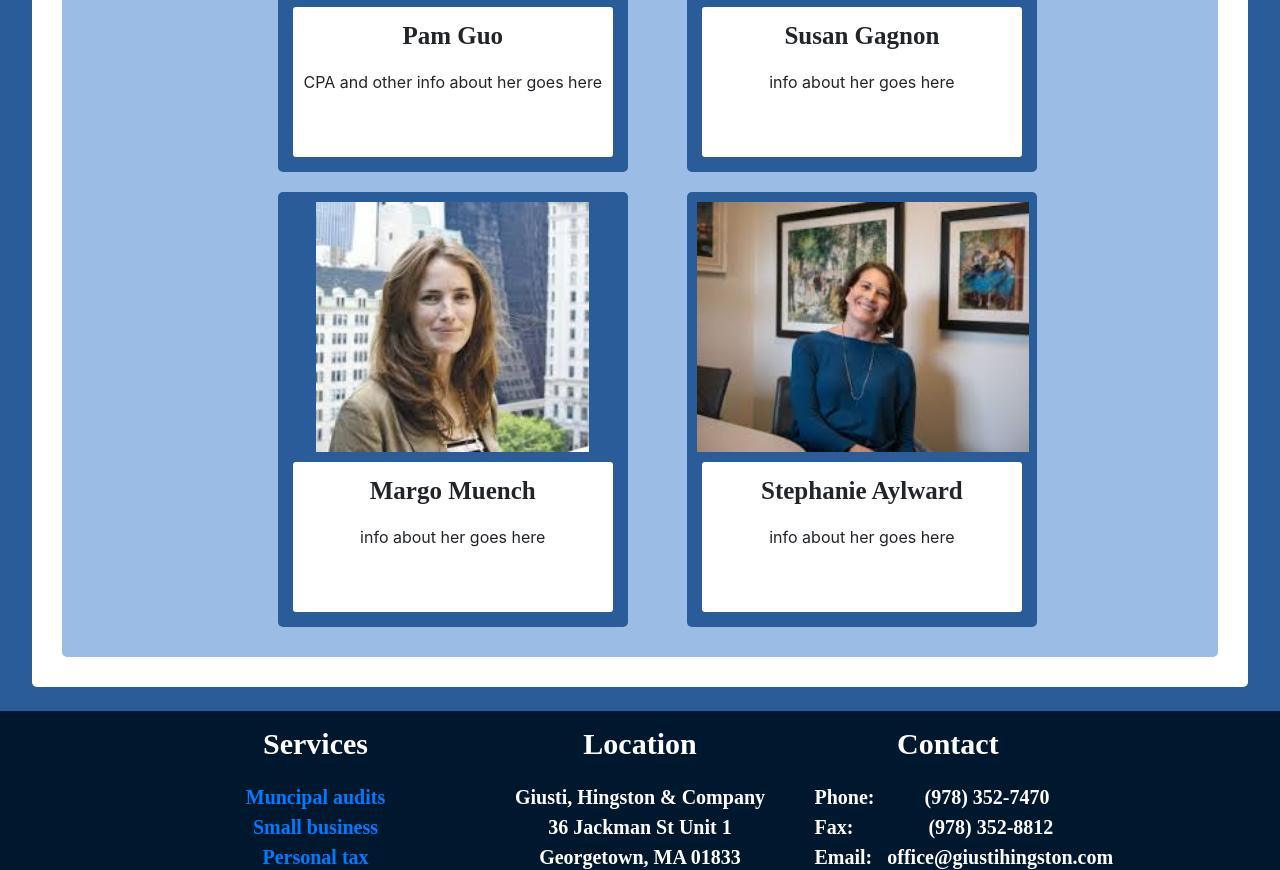
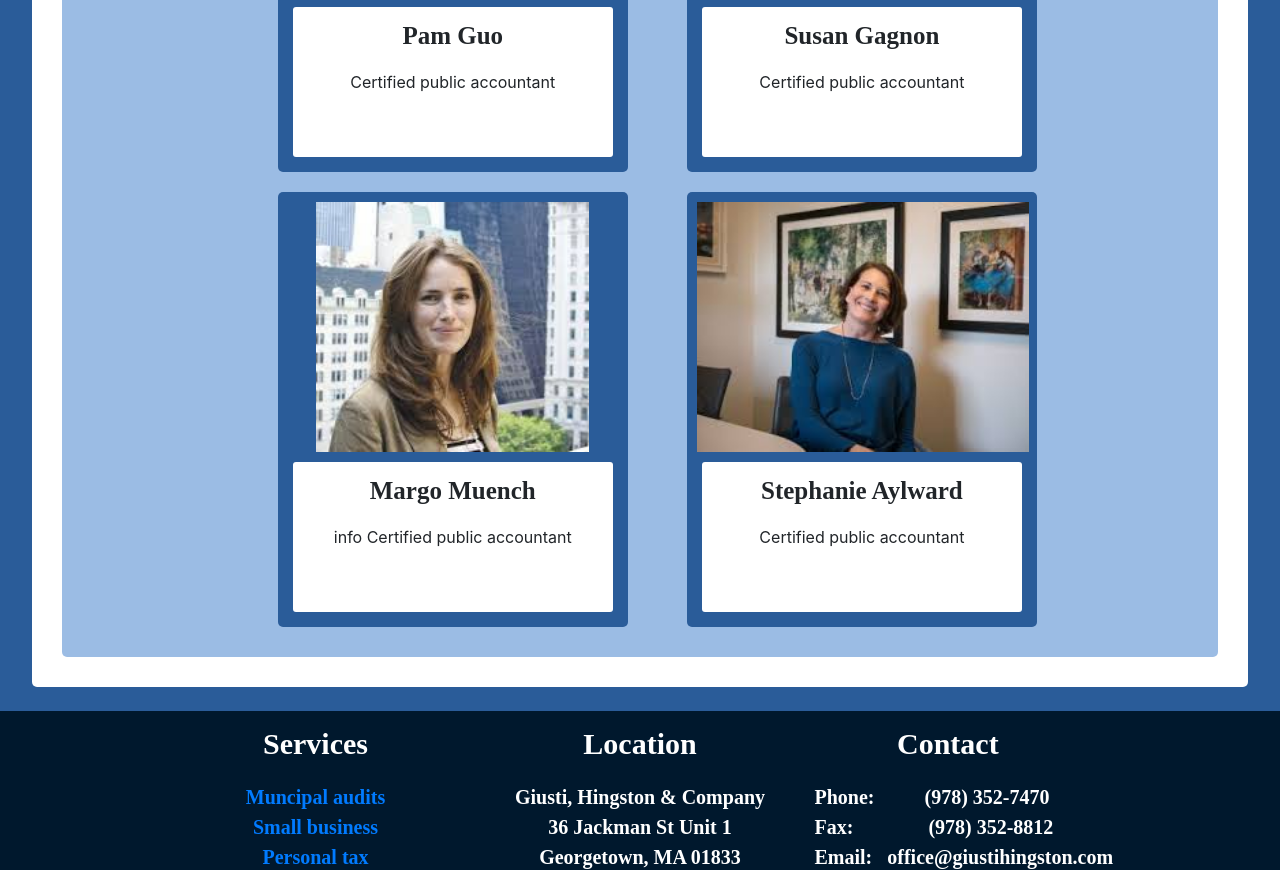
Before and after one commit to joeGiusti/GiustiHingstonSample, a plain HTML site: page aboutUs.html in a window 1280 px wide. Shown: the part 1270-2140 px from the top of the page. Drawn offline with nearby package versions, Linux system fonts and the light colour scheme.

Commit message:
updated descriptions

```diff
--- a/aboutUs.html
+++ b/aboutUs.html
@@ -71,7 +71,7 @@
         </div>
         <div class="nameCardText">
           <p style="font-weight:bold; font-size:25px; font-family:times new roman;">Pam Guo</p>
-          <p>CPA and other info about her goes here</p>
+          <p>Certified public accountant</p>
 
         </div>
       </div>
@@ -81,7 +81,7 @@
         </div>
         <div class="nameCardText">
           <p style="font-weight:bold; font-size:25px; font-family:times new roman;">Susan Gagnon</p>
-          <p>info about her goes here</p>
+          <p>Certified public accountant</p>
 
         </div>
       </div>
@@ -91,7 +91,7 @@
         </div>
         <div class="nameCardText">
           <p style="font-weight:bold; font-size:25px; font-family:times new roman;">Margo Muench</p>
-          <p>info about her goes here</p>
+          <p>info Certified public accountant</p>
         </div>
       </div>
       <div class="nameCardAbout">
@@ -100,7 +100,7 @@
         </div>
         <div class="nameCardText">
           <p style="font-weight:bold; font-size:25px; font-family:times new roman;">Stephanie Aylward</p>
-          <p>info about her goes here</p>
+          <p>Certified public accountant</p>
         </div>
       </div>
 
```
